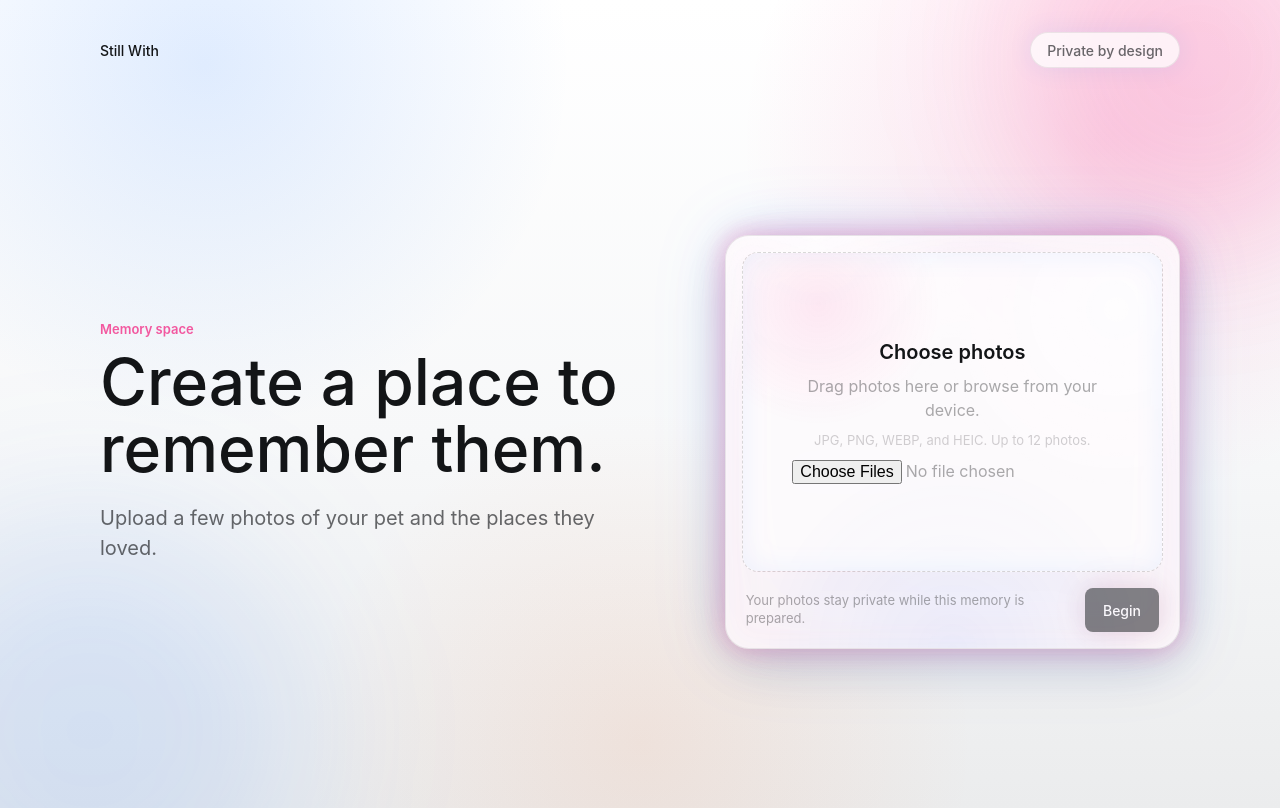
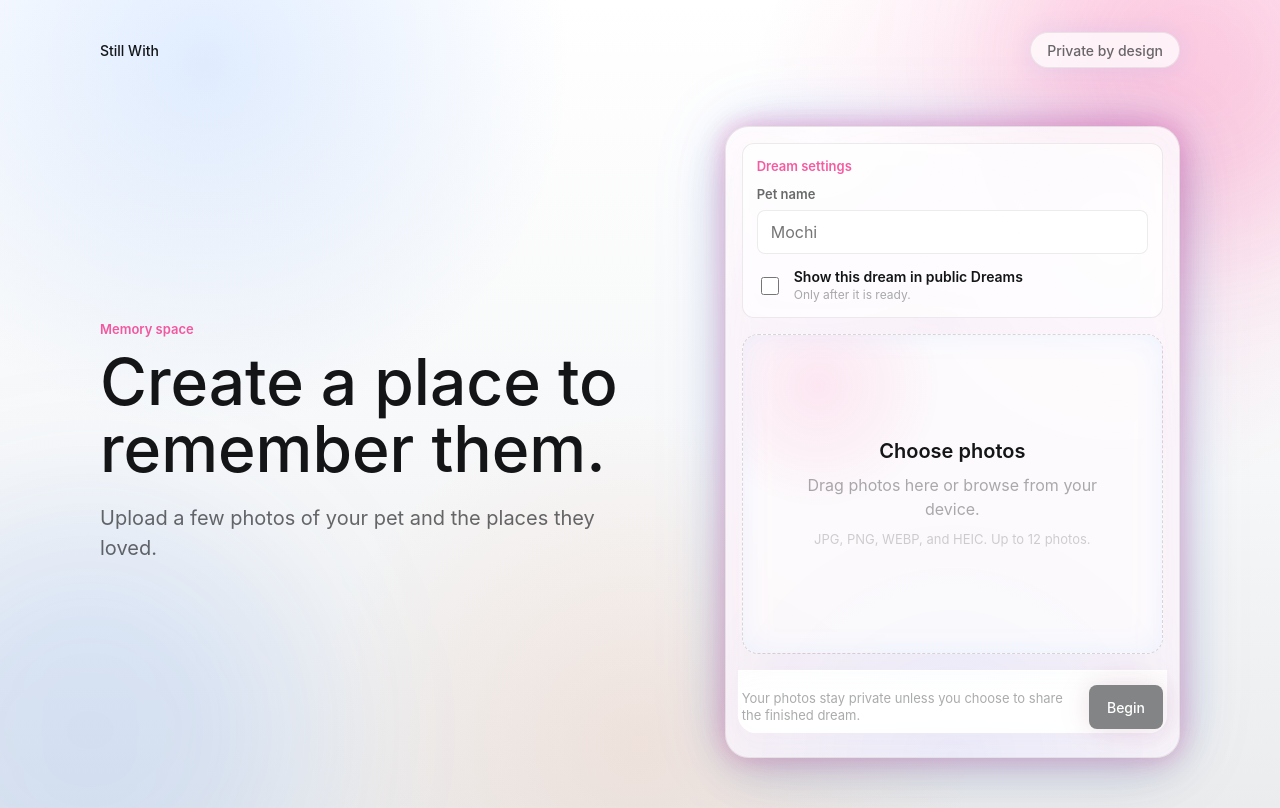
Before and after one commit to jungwuk-ryu/still-with, a Next.js app: page / in a window 1280 px wide. Built offline with nearby package versions, Linux system fonts and the light colour scheme.

Commit message:
fix: keep upload actions visible and demo email sending

```diff
--- a/src/components/upload/UploadFlow.tsx
+++ b/src/components/upload/UploadFlow.tsx
@@ -44,6 +44,8 @@ export function UploadFlow() {
   const [error, setError] = useState<string | null>(null);
   const [isDragging, setIsDragging] = useState(false);
   const [isSubmitting, setIsSubmitting] = useState(false);
+  const [petName, setPetName] = useState("");
+  const [isPublicDream, setIsPublicDream] = useState(false);
 
   useEffect(() => {
     photosRef.current = photos;
@@ -111,6 +113,13 @@ export function UploadFlow() {
   }
 
   async function submitPhotos() {
+    const normalizedPetName = petName.trim().replace(/\s+/g, " ");
+
+    if (!normalizedPetName) {
+      setError("Add your pet's name to begin.");
+      return;
+    }
+
     if (photos.length === 0) {
       setError("Choose at least one photo to begin.");
       return;
@@ -120,6 +129,11 @@ export function UploadFlow() {
     setError(null);
 
     const formData = new FormData();
+    formData.append("petName", normalizedPetName);
+
+    if (isPublicDream) {
+      formData.append("isPublic", "on");
+    }
 
     for (const photo of photos) {
       formData.append("photos", photo.file);
@@ -153,12 +167,56 @@ export function UploadFlow() {
 
   return (
     <form
-      className="upload-panel"
+      className={
+        photos.length > 0
+          ? "upload-panel upload-panel-has-photos"
+          : "upload-panel"
+      }
       onSubmit={(event) => {
         event.preventDefault();
         void submitPhotos();
       }}
     >
+      <section className="dream-settings" aria-labelledby="dream-settings-title">
+        <div>
+          <p className="eyebrow" id="dream-settings-title">
+            Dream settings
+          </p>
+          <label className="field-label" htmlFor="pet-name">
+            Pet name
+          </label>
+          <input
+            id="pet-name"
+            className="text-input"
+            name="petName"
+            type="text"
+            autoComplete="off"
+            maxLength={80}
+            placeholder="Mochi"
+            value={petName}
+            disabled={isSubmitting}
+            onChange={(event) => {
+              setPetName(event.target.value);
+              setError(null);
+            }}
+          />
+        </div>
+
+        <label className="toggle-row">
+          <input
+            type="checkbox"
+            name="isPublic"
+            checked={isPublicDream}
+            disabled={isSubmitting}
+            onChange={(event) => setIsPublicDream(event.target.checked)}
+          />
+          <span>
+            <strong>Show this dream in public Dreams</strong>
+            <small>Only after it is ready.</small>
+          </span>
+        </label>
+      </section>
+
       <label
         className={isDragging ? "drop-zone drop-zone-active" : "drop-zone"}
         htmlFor="photo-upload"
@@ -251,7 +309,7 @@ export function UploadFlow() {
       <div className="upload-actions">
         <div className="upload-notes">
           <p className="privacy-line">
-            Your photos stay private while this memory is prepared.
+            Your photos stay private unless you choose to share the finished dream.
           </p>
           {warning ? <p className="form-warning">{warning}</p> : null}
           {error ? <p className="form-error">{error}</p> : null}
@@ -259,7 +317,7 @@ export function UploadFlow() {
         <button
           className="button button-primary"
           type="submit"
-          disabled={photos.length === 0 || isSubmitting}
+          disabled={photos.length === 0 || petName.trim().length === 0 || isSubmitting}
         >
           {isSubmitting ? "Preparing..." : "Begin"}
         </button>
--- a/src/lib/env/server.ts
+++ b/src/lib/env/server.ts
@@ -108,6 +108,6 @@ export function getResendApiKey(): string | null {
 export function getResendFromEmail(): string {
   return (
     process.env.RESEND_FROM_EMAIL?.trim() ||
-    "Still With <notifications@stillwith.local>"
+    "Still With <onboarding@resend.dev>"
   );
 }
--- a/src/styles/globals.css
+++ b/src/styles/globals.css
@@ -85,6 +85,14 @@ textarea {
   padding: 8px 0 32px;
 }
 
+.nav-actions {
+  display: flex;
+  align-items: center;
+  gap: 10px;
+  flex-wrap: wrap;
+  justify-content: flex-end;
+}
+
 .brand-mark,
 .nav-pill {
   font-size: 14px;
@@ -165,8 +173,95 @@ textarea {
 }
 
 .upload-panel {
-  padding: 16px;
-  max-height: calc(100dvh - 96px);
+  display: grid;
+  gap: 16px;
+  max-height: calc(100dvh - 72px);
+  overflow-y: auto;
+  padding: 16px 16px 24px;
+  overscroll-behavior: contain;
+  scrollbar-width: thin;
+  scrollbar-color: rgba(243, 26, 124, 0.3) rgba(255, 255, 255, 0.28);
+}
+
+.upload-panel::-webkit-scrollbar {
+  width: 8px;
+}
+
+.upload-panel::-webkit-scrollbar-track {
+  border-radius: 9999px;
+  background: rgba(255, 255, 255, 0.28);
+}
+
+.upload-panel::-webkit-scrollbar-thumb {
+  border: 2px solid rgba(255, 255, 255, 0.58);
+  border-radius: 9999px;
+  background: rgba(243, 26, 124, 0.3);
+}
+
+.dream-settings {
+  display: grid;
+  gap: 14px;
+  border: 1px solid rgba(19, 21, 23, 0.08);
+  border-radius: var(--radius-card);
+  padding: 14px;
+  background: rgba(255, 255, 255, 0.68);
+}
+
+.field-label {
+  display: block;
+  margin-bottom: 8px;
+  color: var(--color-text-soft);
+  font-size: 13px;
+  font-weight: 600;
+}
+
+.text-input {
+  width: 100%;
+  min-height: 44px;
+  border: 1px solid var(--color-border);
+  border-radius: var(--radius-control);
+  padding: 0 13px;
+  color: var(--color-text);
+  background: rgba(255, 255, 255, 0.86);
+  outline: none;
+}
+
+.text-input:focus {
+  border-color: rgba(243, 26, 124, 0.38);
+  box-shadow: 0 0 0 3px rgba(243, 26, 124, 0.12);
+}
+
+.toggle-row {
+  display: grid;
+  grid-template-columns: auto minmax(0, 1fr);
+  align-items: center;
+  gap: 12px;
+  color: var(--color-text-soft);
+  cursor: pointer;
+}
+
+.toggle-row input {
+  width: 18px;
+  height: 18px;
+  accent-color: #131517;
+}
+
+.toggle-row strong,
+.toggle-row small {
+  display: block;
+}
+
+.toggle-row strong {
+  color: var(--color-text);
+  font-size: 14px;
+  font-weight: 600;
+}
+
+.toggle-row small {
+  margin-top: 2px;
+  color: var(--color-text-muted);
+  font-size: 12px;
+  line-height: 1.35;
 }
 
 .drop-zone {
@@ -185,8 +280,23 @@ textarea {
   box-shadow: inset 0 0 30px rgba(40, 126, 255, 0.08);
   cursor: pointer;
   transition:
+    min-height 520ms cubic-bezier(0.16, 1, 0.3, 1),
+    padding 520ms cubic-bezier(0.16, 1, 0.3, 1),
     border-color 160ms ease,
-    background 160ms ease;
+    background 160ms ease,
+    box-shadow 240ms ease;
+}
+
+.upload-panel-has-photos .drop-zone {
+  min-height: 104px;
+  padding: 18px 20px;
+  border-style: solid;
+  background:
+    radial-gradient(circle at 18% 16%, rgba(255, 255, 255, 0.72), transparent 28%),
+    rgba(255, 255, 255, 0.7);
+  box-shadow:
+    inset 0 0 22px rgba(255, 255, 255, 0.54),
+    0 0 18px rgba(243, 26, 124, 0.1);
 }
 
 .drop-zone-active {
@@ -198,32 +308,71 @@ textarea {
 .drop-zone-title {
   font-size: 20px;
   font-weight: 600;
+  transition:
+    font-size 520ms cubic-bezier(0.16, 1, 0.3, 1),
+    transform 520ms cubic-bezier(0.16, 1, 0.3, 1);
+}
+
+.upload-panel-has-photos .drop-zone-title {
+  font-size: 16px;
+  transform: translateY(2px);
 }
 
 .drop-zone-copy {
   max-width: 320px;
+  max-height: 52px;
+  overflow: hidden;
   color: var(--color-text-muted);
   line-height: 1.5;
+  transition:
+    max-height 420ms cubic-bezier(0.16, 1, 0.3, 1),
+    opacity 260ms ease,
+    transform 420ms cubic-bezier(0.16, 1, 0.3, 1);
 }
 
 .drop-zone-meta {
+  max-height: 36px;
+  overflow: hidden;
   color: var(--color-text-faint);
   font-size: 13px;
   line-height: 1.35;
+  transition:
+    max-height 420ms cubic-bezier(0.16, 1, 0.3, 1),
+    opacity 260ms ease,
+    transform 420ms cubic-bezier(0.16, 1, 0.3, 1);
+}
+
+.upload-panel-has-photos .drop-zone-copy,
+.upload-panel-has-photos .drop-zone-meta {
+  max-height: 0;
+  opacity: 0;
+  transform: translateY(-6px);
 }
 
 .drop-zone input {
-  width: 100%;
-  max-width: 320px;
-  color: var(--color-text-muted);
+  position: absolute;
+  width: 1px;
+  height: 1px;
+  opacity: 0;
+  pointer-events: none;
 }
 
 .upload-actions {
+  position: sticky;
+  bottom: -1px;
+  z-index: 4;
   display: flex;
   align-items: center;
   justify-content: space-between;
   gap: 16px;
-  padding: 16px 4px 0;
+  margin: 0 -4px;
+  border-top: 1px solid rgba(255, 255, 255, 0.56);
+  border-radius: 0 0 18px 18px;
+  padding: 14px 4px 4px;
+  background:
+    linear-gradient(180deg, rgba(255, 255, 255, 0.22), rgba(255, 255, 255, 0.88) 34%),
+    rgba(255, 255, 255, 0.76);
+  backdrop-filter: blur(14px);
 }
 
 .privacy-line {
@@ -287,7 +436,7 @@ textarea {
 }
 
 .preview-section {
-  margin-top: 16px;
+  min-height: 0;
 }
 
 .preview-section-header {
@@ -305,7 +454,7 @@ textarea {
   grid-template-columns: repeat(auto-fill, minmax(132px, 1fr));
   gap: 10px;
   margin: 0;
-  max-height: clamp(190px, 34dvh, 360px);
+  max-height: clamp(156px, 28dvh, 320px);
   min-height: 0;
   overflow-y: auto;
   padding: 4px 6px 8px;
@@ -441,6 +590,107 @@ textarea {
   outline: none;
 }
 
+.public-dreams {
+  max-width: 1080px;
+  margin: 0 auto;
+}
+
+.public-dreams-header {
+  max-width: 680px;
+  margin-bottom: 28px;
+}
+
+.public-dreams-header h1 {
+  margin: 0;
+  font-size: clamp(36px, 5vw, 56px);
+  line-height: 1.06;
+  font-weight: 500;
+  letter-spacing: 0;
+}
+
+.public-dream-grid {
+  display: grid;
+  grid-template-columns: repeat(auto-fill, minmax(240px, 1fr));
+  gap: 16px;
+  margin: 0;
+  padding: 0;
+  list-style: none;
+}
+
+.public-dream-card {
+  min-width: 0;
+  display: grid;
+  gap: 12px;
+  border: 1px solid var(--color-border);
+  border-radius: var(--radius-card);
+  padding: 12px;
+  background: rgba(255, 255, 255, 0.76);
+  box-shadow: 0 0 26px rgba(40, 126, 255, 0.1);
+  transition:
+    transform 160ms ease,
+    box-shadow 160ms ease;
+}
+
+.public-dream-card:hover,
+.public-dream-card:focus-visible {
+  transform: translateY(-2px);
+  box-shadow: 0 0 32px rgba(243, 26, 124, 0.14), 0 0 48px rgba(40, 126, 255, 0.12);
+}
+
+.public-dream-image {
+  overflow: hidden;
+  display: block;
+  aspect-ratio: 4 / 3;
+  border-radius: calc(var(--radius-card) - 2px);
+  background:
+    radial-gradient(circle at 22% 12%, rgba(243, 26, 124, 0.14), transparent 36%),
+    linear-gradient(135deg, rgba(118, 173, 255, 0.22), rgba(255, 255, 255, 0.86));
+}
+
+.public-dream-image img {
+  width: 100%;
+  height: 100%;
+  display: block;
+  object-fit: cover;
+}
+
+.public-dream-card-copy {
+  display: grid;
+  gap: 4px;
+}
+
+.public-dream-card-copy strong {
+  overflow-wrap: anywhere;
+  font-size: 17px;
+  line-height: 1.25;
+}
+
+.public-dream-card-copy small {
+  color: var(--color-text-muted);
+  font-size: 13px;
+}
+
+.empty-public-dreams {
+  width: min(620px, 100%);
+  border: 1px solid var(--color-border);
+  border-radius: var(--radius-panel);
+  padding: 28px;
+  background: rgba(255, 255, 255, 0.78);
+  box-shadow: var(--shadow-bloom);
+}
+
+.empty-public-dreams h2 {
+  margin: 0 0 8px;
+  font-size: 24px;
+  letter-spacing: 0;
+}
+
+.empty-public-dreams p {
+  margin: 0 0 18px;
+  color: var(--color-text-soft);
+  line-height: 1.5;
+}
+
 .upload-notes {
   display: grid;
   gap: 6px;
@@ -482,6 +732,11 @@ textarea {
 .clarify-panel {
   position: relative;
   overflow: hidden;
+}
+
+.upload-panel {
+  overflow-y: auto;
+  overscroll-behavior: contain;
 }
 
 .progress-panel h1,
@@ -923,6 +1178,30 @@ textarea {
   position: relative;
   overflow: hidden;
   background: #f5f9ff;
+}
+
+.space-title-badge {
+  position: fixed;
+  top: 18px;
+  left: 18px;
+  z-index: 8;
+  max-width: min(420px, calc(100vw - 36px));
+  border: 1px solid rgba(255, 255, 255, 0.72);
+  border-radius: 9999px;
+  padding: 9px 14px;
+  color: rgba(19, 21, 23, 0.78);
+  background: rgba(255, 255, 255, 0.72);
+  box-shadow: 0 0 24px rgba(255, 255, 255, 0.58), 0 8px 28px rgba(19, 21, 23, 0.12);
+  backdrop-filter: blur(14px);
+}
+
+.space-title-badge span {
+  display: block;
+  overflow: hidden;
+  text-overflow: ellipsis;
+  white-space: nowrap;
+  font-size: 13px;
+  font-weight: 600;
 }
 
 .memory-scene {
```
